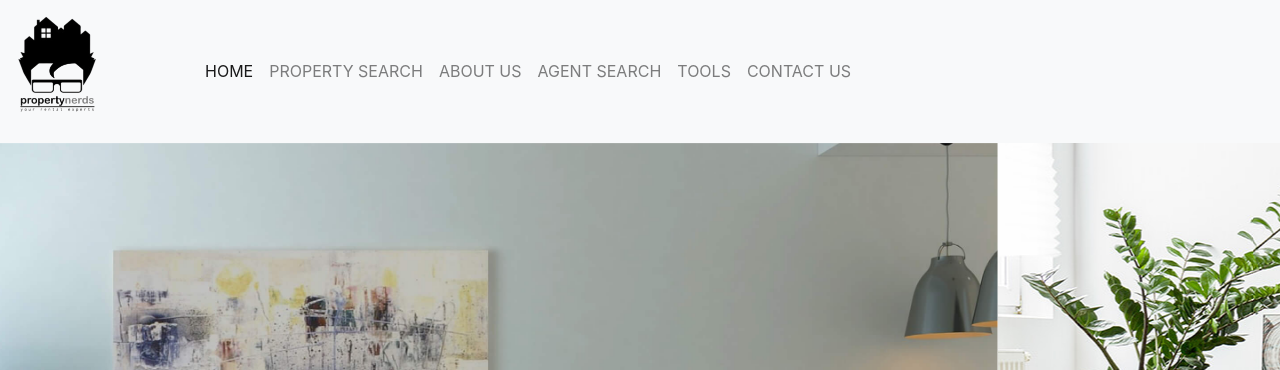
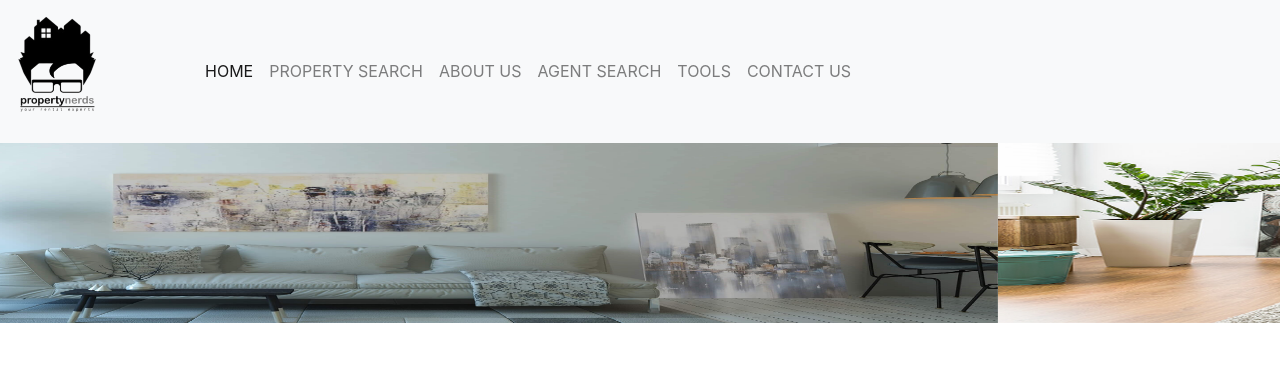
Before and after one commit to GalaxyDefender/propertyNerds, a website: page public/index.html in a window 1280 px wide. Shown: the top 370 px of the page. Drawn offline with nearby package versions, Linux system fonts and the light colour scheme.

Commit message:
myCarousel styling

```diff
--- a/public/css/custom.css
+++ b/public/css/custom.css
@@ -6,3 +6,11 @@
 .nav-link {
     text-transform: uppercase;
 }
+
+#myCarousel {
+    margin-bottom: 50px;
+}
+
+img.d-block.w-100 {
+    height: 180px;
+}
```
